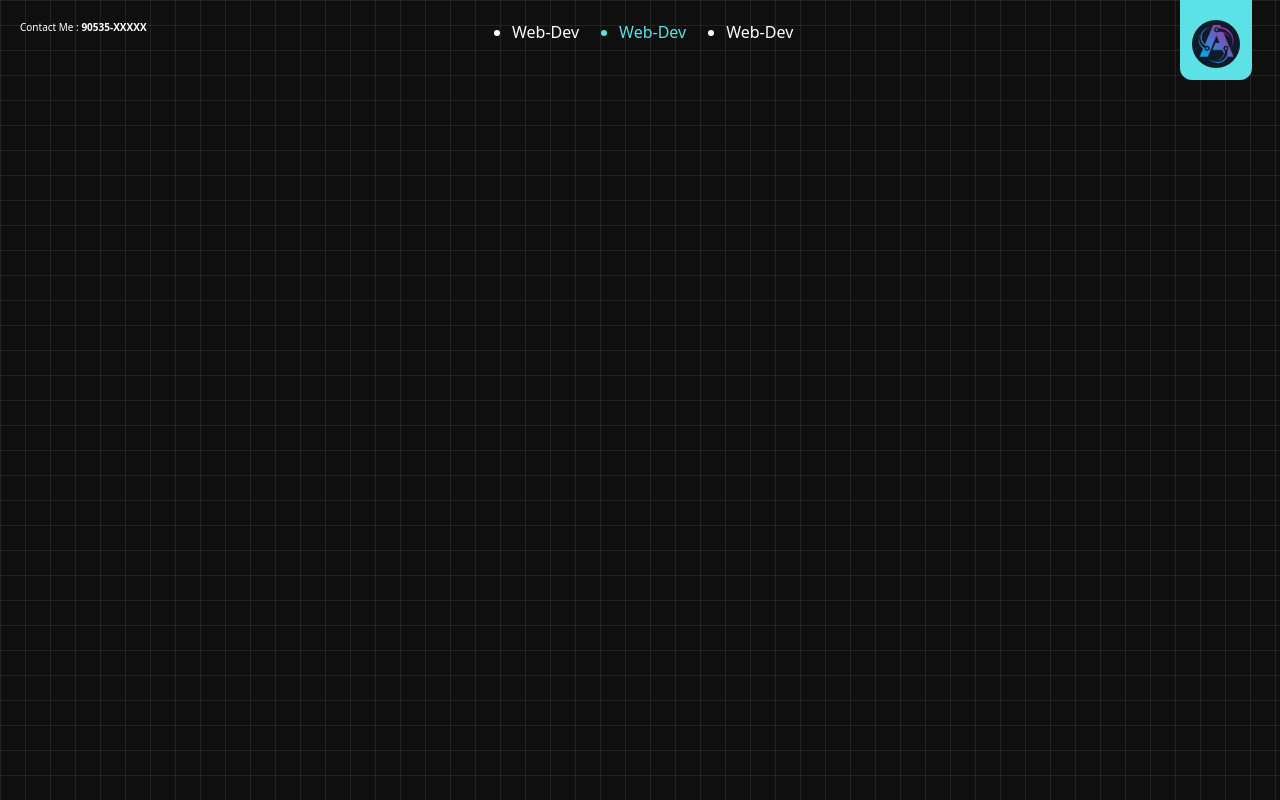
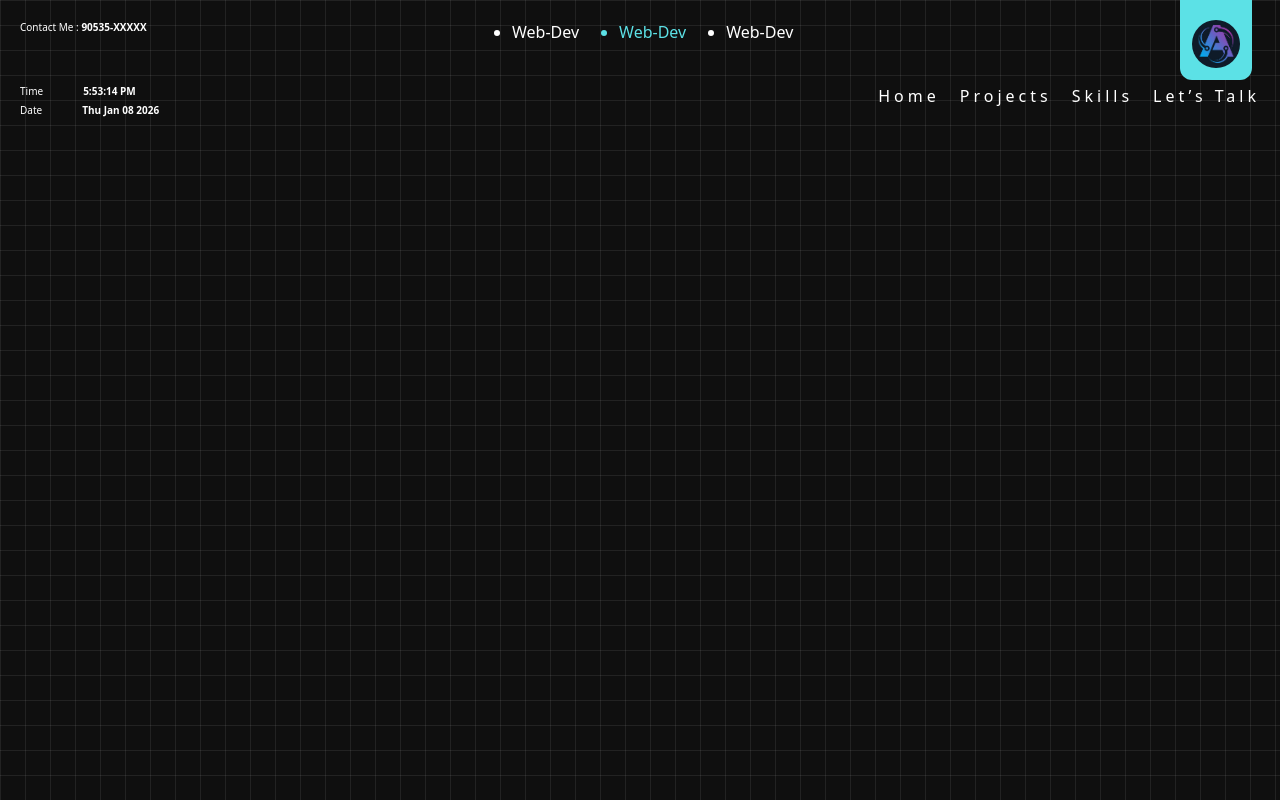
Before and after one commit to SamMegh/Portfolio_2nd, a React (Vite) app: page / in a window 1280 px wide. Shown: the top 800 px of the page. Built offline with nearby package versions, Linux system fonts and the light colour scheme.

Commit message:
bottom bar added

```diff
--- a/src/App.jsx
+++ b/src/App.jsx
@@ -1,18 +1,14 @@
+import BottomBar from "./components/bottomBar"
 import SplashCursor from "./components/cursor"
 import UpperSection from "./components/upperSection"
 
 function App() {
-
-
   return (
-    <div>
-      {/* <SplashCursor /> */}
-
-
+    <div className="h-screen flex flex-col">
       <UpperSection />
-
+      <BottomBar className="mt-auto" />
     </div>
-  )
+  );
 }
 
-export default App
+export default App;
--- /dev/null
+++ b/src/components/bottomBar.jsx
@@ -0,0 +1,41 @@
+import { useEffect, useState } from "react";
+
+function BottomBar() {
+  const [time, setTime] = useState(new Date());
+
+  useEffect(() => {
+    const interval = setInterval(() => {
+      setTime(new Date());
+    }, 1000);
+
+    return () => clearInterval(interval);
+  }, []);
+
+  return (
+    <section className="flex justify-between p-5">
+      {/* Time & Date */}
+      <div className="text-[10px] space-y-1">
+        <div className="flex gap-10">
+          <span>Time</span>
+          <span className="font-bold">{time.toLocaleTimeString()}</span>
+        </div>
+        <div className="flex gap-10">
+          <span>Date</span>
+          <span className="font-bold">{time.toDateString()}</span>
+        </div>
+      </div>
+
+      {/* Navigation */}
+      <nav>
+        <ul className="flex gap-5 tracking-[4px]">
+          <li><a href="/">Home</a></li>
+          <li><a href="#projects">Projects</a></li>
+          <li><a href="#skills">Skills</a></li>
+          <li><a href="#contact">Let’s Talk</a></li>
+        </ul>
+      </nav>
+    </section>
+  );
+}
+
+export default BottomBar;
--- a/src/index.css
+++ b/src/index.css
@@ -3,6 +3,7 @@
 /* graph structure */
 body{
   min-height: 100vh;
+  height: 300vh;
   color: white;
   background-color: #0f0f0f;
   background-image:
```
